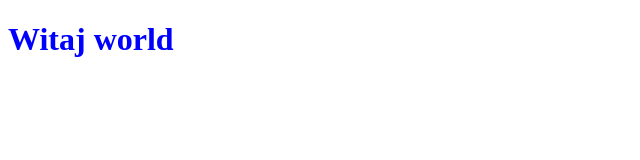
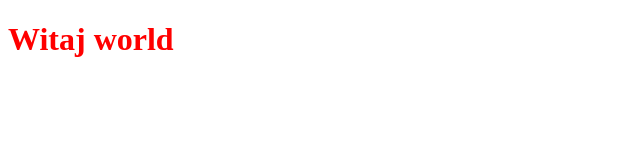
Before and after one commit to helens4/projekt2, a plain HTML site: page index.html in a window 1280 px wide. Shown: the whole page, without its empty margins (0-640 px from the left). Drawn offline with Linux system fonts and the light colour scheme.

Commit message:
change color

```diff
--- a/style.css
+++ b/style.css
@@ -1,3 +1,3 @@
 h1 {
-    color: blue;
+    color: red;
 }
```
